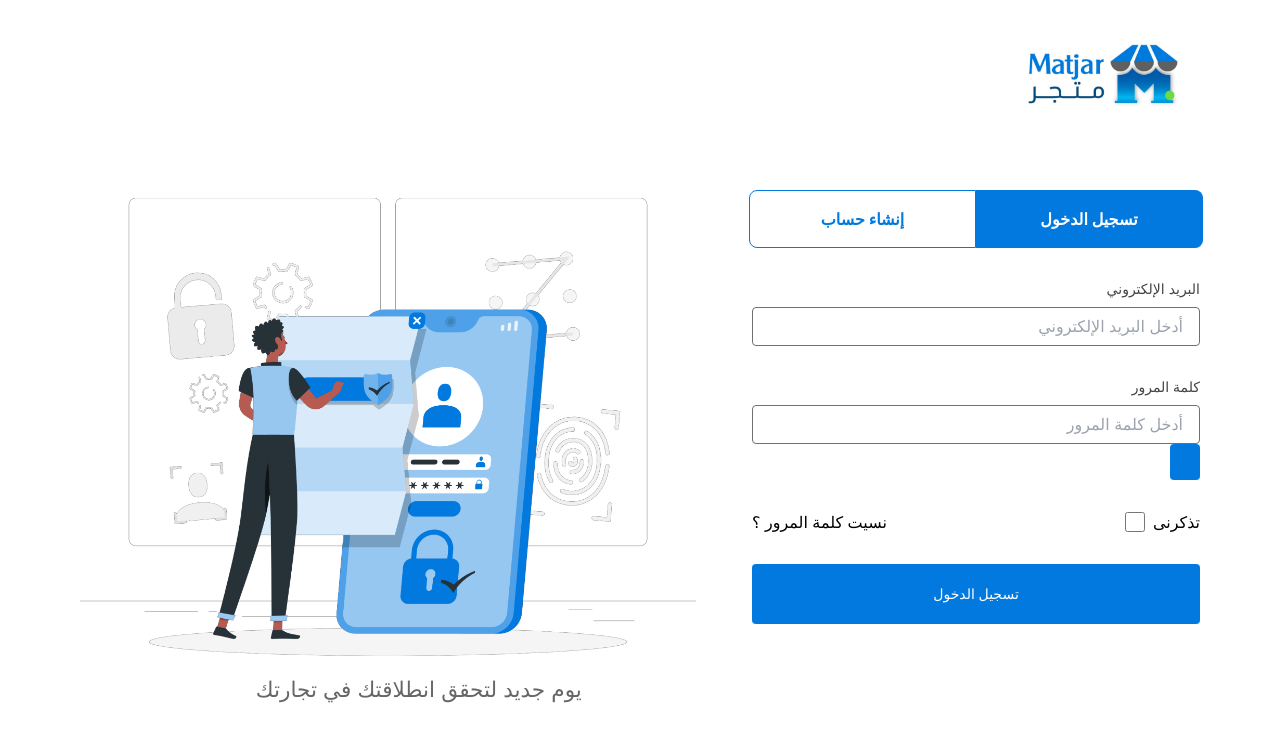
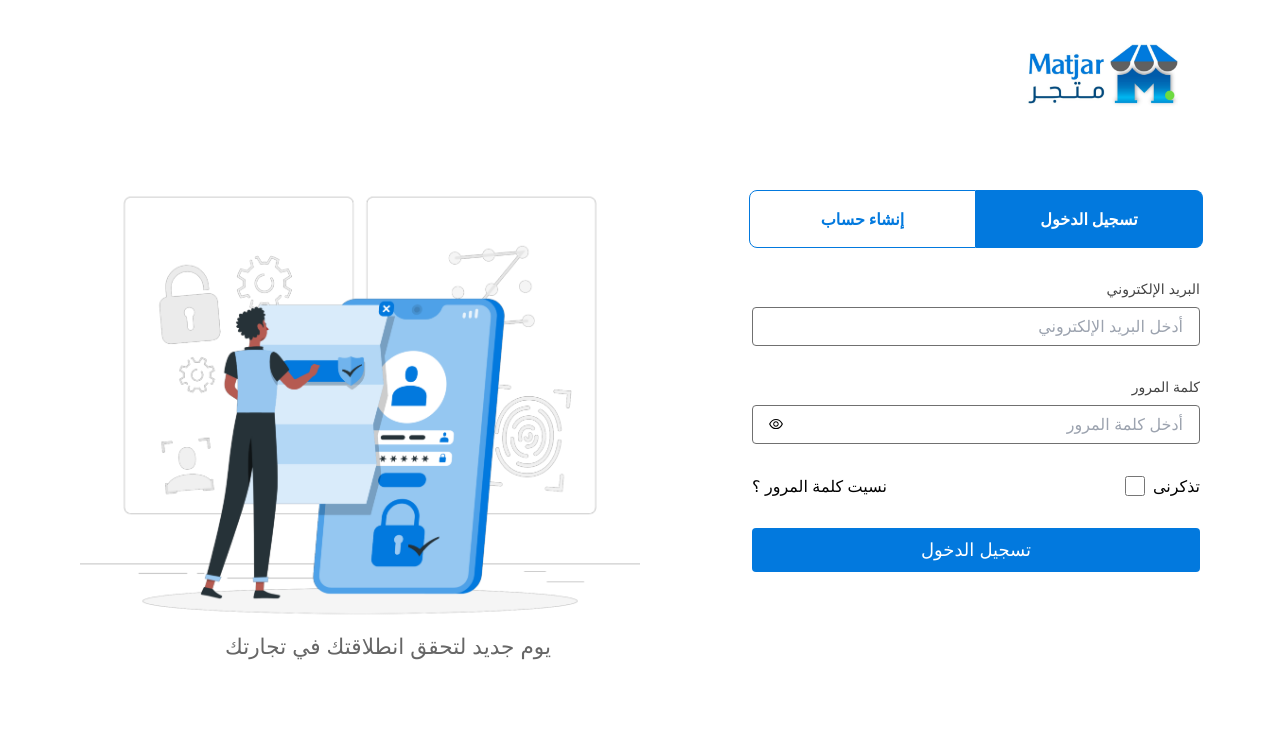
Before and after one commit to mramadan18/matgar, a Next.js app: page /login in a window 1280 px wide. Shown: the top 742 px of the page. Built offline with nearby package versions, Linux system fonts and the light colour scheme.

Commit message:
change notify library

```diff
--- a/package.json
+++ b/package.json
@@ -12,12 +12,14 @@
     "@types/node": "20.6.0",
     "autoprefixer": "10.4.15",
     "axios": "^1.6.1",
+    "framer-motion": "^10.16.4",
     "next": "^13.5.4",
     "postcss": "8.4.29",
     "react": "18.2.0",
     "react-dom": "18.2.0",
     "react-hot-toast": "^2.4.1",
     "react-icons": "^4.11.0",
+    "react-international-phone": "^4.0.4",
     "react-toastify": "^9.1.3",
     "swiper": "^10.3.1",
     "tailwindcss": "3.3.3",
--- a/src/app/(auth)/layout.tsx
+++ b/src/app/(auth)/layout.tsx
@@ -1,8 +1,7 @@
 import Logo from "@/components/Layout/Header/Logo";
 import type { Metadata } from "next";
 import { Inter } from "next/font/google";
-import { ToastContainer } from "react-toastify";
-import "react-toastify/dist/ReactToastify.css";
+import { Toaster } from "react-hot-toast";
 
 const inter = Inter({ subsets: ["latin"] });
 
@@ -19,7 +18,7 @@ export default function AuthLayout({
   return (
     <html lang="ar" dir="rtl">
       <body className={inter.className}>
-        <ToastContainer />
+        <Toaster position="top-center" reverseOrder={false} />
         <div className="content-container flex justify-between items-center mx-auto px-10 py-10">
           <Logo />
         </div>
--- a/src/app/(auth)/login/page.tsx
+++ b/src/app/(auth)/login/page.tsx
@@ -5,15 +5,19 @@ import Link from "next/link";
 import baseUrl from "@/baseUrl";
 import React, { useEffect, useState } from "react";
 import { useRouter } from "next/navigation";
-import { toast } from "react-toastify";
+import { motion } from "framer-motion";
+import { AiOutlineEye, AiOutlineEyeInvisible } from "react-icons/ai";
+import toast from "react-hot-toast";
 
 const page = () => {
   const { push } = useRouter();
   const [email, setEmail] = useState("");
   const [password, setPassword] = useState("");
+  const [showPassword, setShowPassword] = useState(false);
 
   const handleSubmit = async (e: React.FormEvent) => {
     e.preventDefault();
+    toast.loading("...loading");
     const config = {
       headers: { "Content-Type": "application/json" },
     };
@@ -27,31 +31,17 @@ const page = () => {
       localStorage.setItem("token", data.token);
       localStorage.setItem("user", JSON.stringify(data.userResponse));
       // Notify
-      toast.success("You are logged in successfully", {
-        position: "top-center",
-        autoClose: 5000,
-        hideProgressBar: false,
-        closeOnClick: true,
-        pauseOnHover: true,
-        draggable: true,
-        progress: undefined,
-        theme: "light",
-      });
+      toast.remove();
+      toast.success("You are logged in successfully");
 
       push("/dashboard/main");
-    } catch (error) {
-      console.log(error);
+    } catch ({ response }: any) {
+      const message = Array.isArray(response?.data?.message)
+        ? response?.data?.message[0]
+        : response?.data?.message;
       // Notify
-      toast.error("Error, check the data and try again", {
-        position: "top-center",
-        autoClose: 5000,
-        hideProgressBar: false,
-        closeOnClick: true,
-        pauseOnHover: true,
-        draggable: true,
-        progress: undefined,
-        theme: "light",
-      });
+      toast.remove();
+      toast.error(message);
     }
   };
 
@@ -63,7 +53,16 @@ const page = () => {
 
   return (
     <div className="content-container flex flex-col-reverse md:flex-row justify-between min-h-[90vh] text-right overflow-hidden">
-      <div className="flex flex-col w-full md:w-[40%] mt-10 md:mt-0">
+      <motion.div
+        initial="hidden"
+        animate="visible"
+        variants={{
+          hidden: { opacity: 0, x: 150 },
+          visible: { opacity: 1, x: 0 },
+        }}
+        transition={{ duration: 1, ease: [0.645, 0.045, 0.3, 1] }}
+        className="flex flex-col w-full md:w-[40%] mt-10 md:mt-0"
+      >
         <div
           className="tabs__head anime-item flex flex-row-reverse"
           style={{ transform: "translateY(0px)", opacity: 1 }}
@@ -105,14 +104,14 @@ const page = () => {
                 كلمة المرور
               </label>
               <div className="Password">
-                <div className="Password__group">
+                <div className="Password__group relative">
                   <input
                     dir="rtl"
                     id="login-password"
                     name="password"
                     placeholder="أدخل كلمة المرور"
                     autoComplete="current-password"
-                    type="password"
+                    type={showPassword ? "text" : "password"}
                     className="px-4"
                     required
                     value={password}
@@ -120,13 +119,17 @@ const page = () => {
                       setPassword(target.value);
                     }}
                   />
-                  <div className="Password__toggle">
-                    <button
-                      type="button"
-                      aria-label="show"
-                      className="btn-clean"
-                    ></button>
-                  </div>
+                  {showPassword ? (
+                    <AiOutlineEyeInvisible
+                      onClick={() => setShowPassword(false)}
+                      className="absolute top-1/2 left-4 -translate-y-1/2"
+                    />
+                  ) : (
+                    <AiOutlineEye
+                      onClick={() => setShowPassword(true)}
+                      className="absolute top-1/2 left-4 -translate-y-1/2"
+                    />
+                  )}
                 </div>
               </div>
             </div>
@@ -152,33 +155,28 @@ const page = () => {
               className="anime-item"
               style={{ transform: "translateY(0px)", opacity: 1 }}
             >
-              <button
-                type="submit"
-                className="btn btn--medium w-full bg-[#0279de] "
-              >
-                <span className="btn__text py-[10px]"> تسجيل الدخول</span>
-                <div className="loader-wrap">
-                  <div className="loader"></div>
-                </div>
+              <button type="submit" className="w-full bg-primary py-2 text-lg">
+                تسجيل الدخول
               </button>
             </div>
           </form>
         </div>
-      </div>
-      <div className=" title title--hero flex flex-col w-full md:w-[55%]">
+      </motion.div>
+      <motion.div
+        initial="hidden"
+        animate="visible"
+        variants={{
+          hidden: { opacity: 0, x: -150 },
+          visible: { opacity: 1, x: 0 },
+        }}
+        transition={{ duration: 1, ease: [0.645, 0.045, 0.3, 1] }}
+        className="title title--hero flex flex-col w-full md:w-[50%]"
+      >
         <Image src={welcomeImg} alt={"welcome-img"} />
-        <div className=" w-full text-center">
-          <p
-            className="anime-item opacity-0 w-full"
-            style={{
-              transform: "translateY(0px) translateZ(0px)",
-              opacity: 1,
-            }}
-          >
-            يوم جديد لتحقق انطلاقتك في تجارتك
-          </p>
+        <div className="w-full text-center">
+          <p className="w-full">يوم جديد لتحقق انطلاقتك في تجارتك</p>
         </div>
-      </div>
+      </motion.div>
     </div>
   );
 };
--- a/src/app/(auth)/signup/page.tsx
+++ b/src/app/(auth)/signup/page.tsx
@@ -5,7 +5,11 @@ import { useRouter } from "next/navigation";
 import welcomeImg from "#/img for salla/auth/Privacy policy-rafiki.png";
 import { useEffect, useState } from "react";
 import baseUrl from "@/baseUrl";
-import { toast } from "react-toastify";
+import toast from "react-hot-toast";
+import { motion } from "framer-motion";
+import { AiOutlineEye, AiOutlineEyeInvisible } from "react-icons/ai";
+import { PhoneInput } from "react-international-phone";
+import "react-international-phone/style.css";
 
 const page = () => {
   const { push } = useRouter();
@@ -13,9 +17,11 @@ const page = () => {
   const [email, setEmail] = useState("");
   const [phone, setPhone] = useState("");
   const [password, setPassword] = useState("");
+  const [showPassword, setShowPassword] = useState(false);
 
   const handleSubmit = async (e: React.FormEvent) => {
     e.preventDefault();
+    toast.loading("...loading");
     const config = {
       headers: { "Content-Type": "application/json" },
     };
@@ -27,16 +33,8 @@ const page = () => {
         config
       );
       // Notify
-      toast.success("Your account has been created successfully", {
-        position: "top-center",
-        autoClose: 5000,
-        hideProgressBar: false,
-        closeOnClick: true,
-        pauseOnHover: true,
-        draggable: true,
-        progress: undefined,
-        theme: "light",
-      });
+      toast.remove();
+      toast.success("You are logged in successfully");
 
       push("/login");
     } catch ({ response }: any) {
@@ -45,16 +43,8 @@ const page = () => {
         : response?.data?.message;
 
       // Notify
-      toast.error(message, {
-        position: "top-center",
-        autoClose: 5000,
-        hideProgressBar: false,
-        closeOnClick: true,
-        pauseOnHover: true,
-        draggable: true,
-        progress: undefined,
-        theme: "light",
-      });
+      toast.remove();
+      toast.error(message);
     }
   };
 
@@ -66,7 +56,16 @@ const page = () => {
 
   return (
     <div className="content-container flex flex-col-reverse md:flex-row justify-between min-h-[100vh] text-rightmd:mt-0 overflow-hidden">
-      <div className="flex flex-col w-full md:w-[40%] mt-14 md:mt-0">
+      <motion.div
+        initial="hidden"
+        animate="visible"
+        variants={{
+          hidden: { opacity: 0, x: 150 },
+          visible: { opacity: 1, x: 0 },
+        }}
+        transition={{ duration: 1, ease: [0.645, 0.045, 0.3, 1] }}
+        className="flex flex-col w-full md:w-[40%] mt-14 md:mt-0"
+      >
         <div className="flex flex-row-reverse">
           <h3 className="tabs__label active second">إنشاء حساب</h3>
           <div className="w-[50%]">
@@ -107,40 +106,52 @@ const page = () => {
             </div>
             <div className="mb-[30px]">
               <label htmlFor="phone">رقم الجوال</label>
-              <input
-                className="px-4 text-right"
-                id="phone"
-                name="phone"
-                type="tel"
-                placeholder="أدخل رقم الجوال"
-                autoComplete="phone"
-                required
-                value={phone}
-                onChange={({ target }) => setPhone(target.value)}
-              />
+              <div className="relative">
+                <PhoneInput
+                  className="p-0"
+                  defaultCountry="sa"
+                  inputClassName="!border !border-[#707070] !text-black !px-4 !rounded-[4px] !rounded-r-none !rounded-b-none"
+                  inputProps={{
+                    placeholder: "أدخل رقم الجوال",
+                  }}
+                  countrySelectorStyleProps={{
+                    className:
+                      "!border !border-r-2 !border-[#707070] !border-l-0",
+                  }}
+                  hideDropdown
+                  name="phone"
+                  required
+                  value={phone}
+                  onChange={(value) => setPhone(value)}
+                />
+              </div>
             </div>
-            <div>
+            <div className="mb-[30px]">
               <label htmlFor="user-password">كلمة المرور</label>
               <div className="Password">
-                <div className="Password__group">
+                <div className="Password__group relative">
                   <input
                     className="px-4"
                     id="login-password"
                     name="password"
                     placeholder="أدخل كلمة المرور"
                     autoComplete="current-password"
-                    type="password"
+                    type={showPassword ? "text" : "password"}
                     required
                     value={password}
                     onChange={({ target }) => setPassword(target.value)}
                   />
-                  <div className="Password__toggle">
-                    <button
-                      type="button"
-                      aria-label="show"
-                      className="btn-clean"
-                    ></button>
-                  </div>
+                  {showPassword ? (
+                    <AiOutlineEyeInvisible
+                      onClick={() => setShowPassword(false)}
+                      className="absolute top-1/2 left-4 -translate-y-1/2"
+                    />
+                  ) : (
+                    <AiOutlineEye
+                      onClick={() => setShowPassword(true)}
+                      className="absolute top-1/2 left-4 -translate-y-1/2"
+                    />
+                  )}
                 </div>
               </div>
             </div>
@@ -160,20 +171,23 @@ const page = () => {
               <a href="#">نسيت كلمة المرور ؟</a>
             </div>
             <div className="anime-item">
-              <button
-                type="submit"
-                className="btn btn--medium w-full bg-[#0279de]"
-              >
-                <span className="btn__text py-[10px]"> تسجيل الدخول</span>
-                <div className="loader-wrap">
-                  <div className="loader"></div>
-                </div>
+              <button type="submit" className="w-full bg-primary text-lg py-2">
+                تسجيل
               </button>
             </div>
           </form>
         </div>
-      </div>
-      <div className="title title--hero flex flex-col w-full md:w-[50%] gap-3">
+      </motion.div>
+      <motion.div
+        initial="hidden"
+        animate="visible"
+        variants={{
+          hidden: { opacity: 0, x: -150 },
+          visible: { opacity: 1, x: 0 },
+        }}
+        transition={{ duration: 1, ease: [0.645, 0.045, 0.3, 1] }}
+        className="title title--hero flex flex-col w-full md:w-[50%] gap-3"
+      >
         <Image src={welcomeImg} alt={"welcome-img"} />
         <div className="w-full text-center">
           <h2 className="w-full">كل ما تحتاجه لتنمو بتجارتك الإلكترونية</h2>
@@ -182,7 +196,7 @@ const page = () => {
             اللوجيستية والأدوات التسويقية المتكاملة في منصة سلة
           </p>
         </div>
-      </div>
+      </motion.div>
     </div>
   );
 };
```
Also changed, not shown: 1 other file (tests, documents, lock files or other folders).
